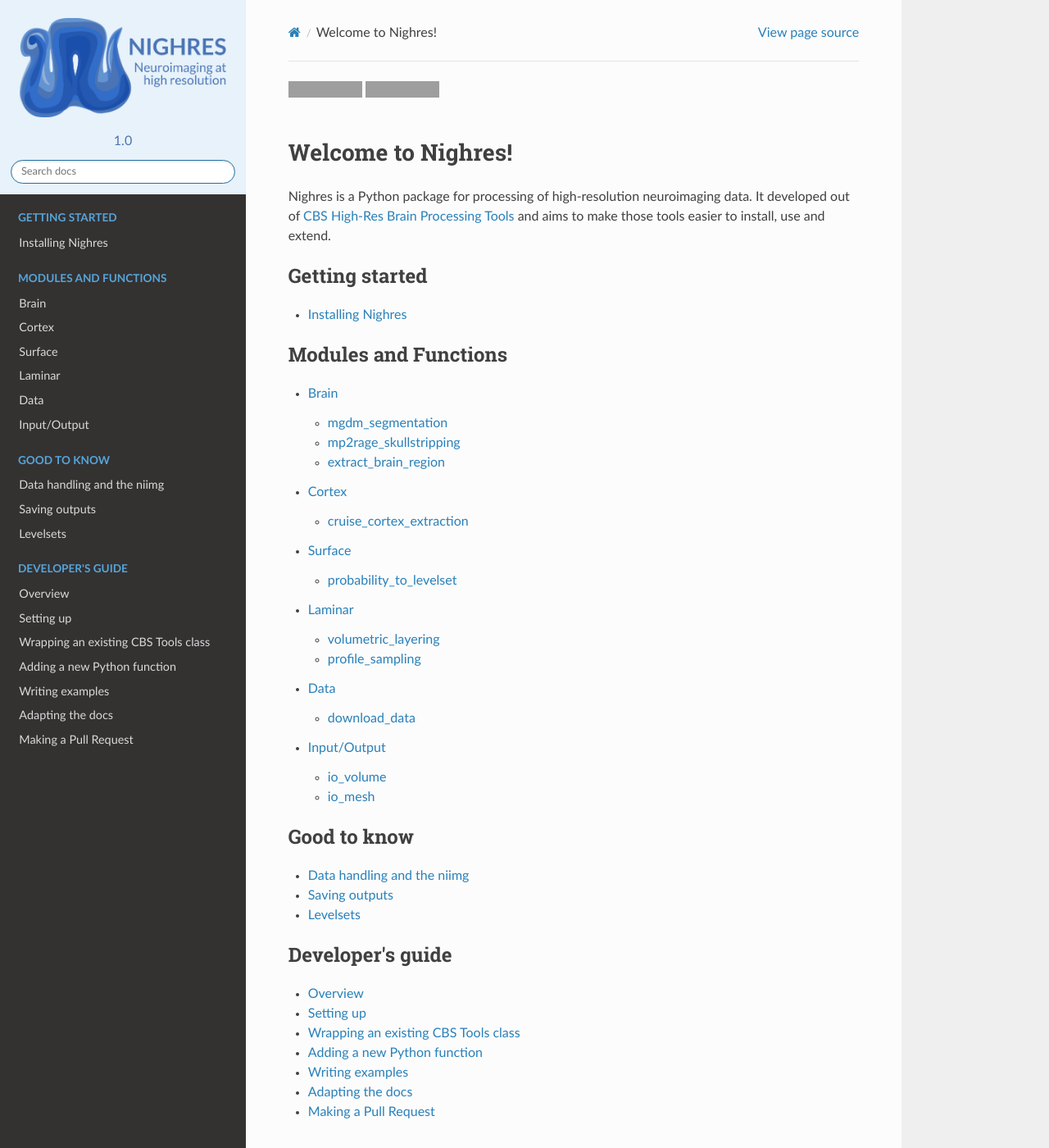
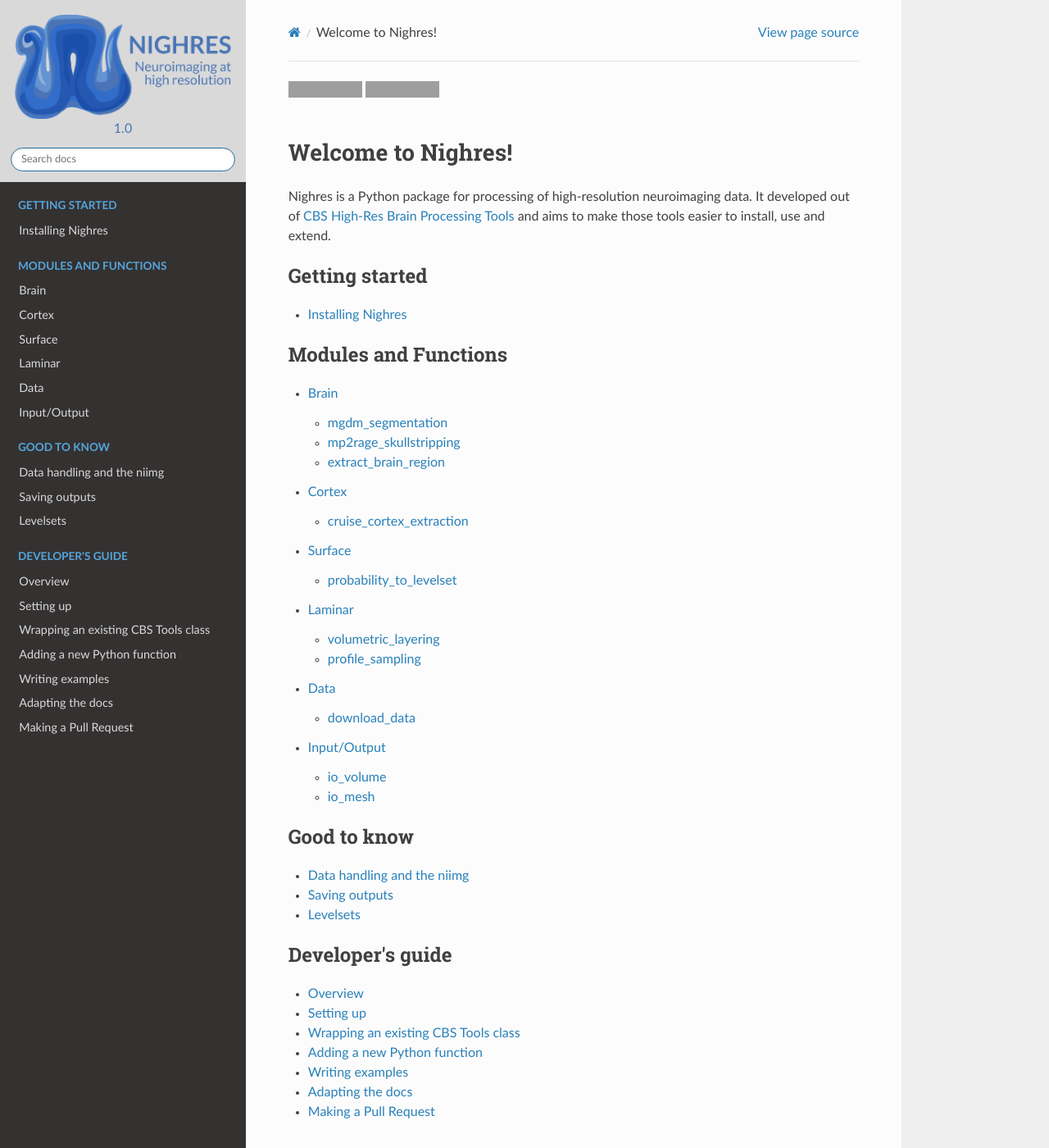
Before and after one commit to nighres/nighres, a Sphinx documentation site: the page built from doc/index.rst, in a window 1280 px wide and 1400 px high. Shown: the whole window at 82% size. Built offline with Sphinx 7.4.7 and the Read the Docs theme 2.0.0, drawn with Linux system fonts in a browser that asks for light colours; pages that are not in the unit, such as notebooks, are missing from menus; grey boxes are pictures that could not be loaded.

Commit message:
styling doc logo

```diff
--- a/doc/_static/adapt_sphinx_rtd.css
+++ b/doc/_static/adapt_sphinx_rtd.css
@@ -1,9 +1,14 @@
 .wy-nav-top {
-    background-color: #e7f2fa !important;
+    background-color: #d9d9d9 !important;
 }
 
 .wy-side-nav-search {
-  background-color: #e7f2fa !important;
+  background-color: #d9d9d9 !important;
+}
+
+.wy-side-nav-search>a {
+  padding: 0px 0px 0px 0px !important;
+  margin-bottom: 0 !important;
 }
 
 .version {
```
